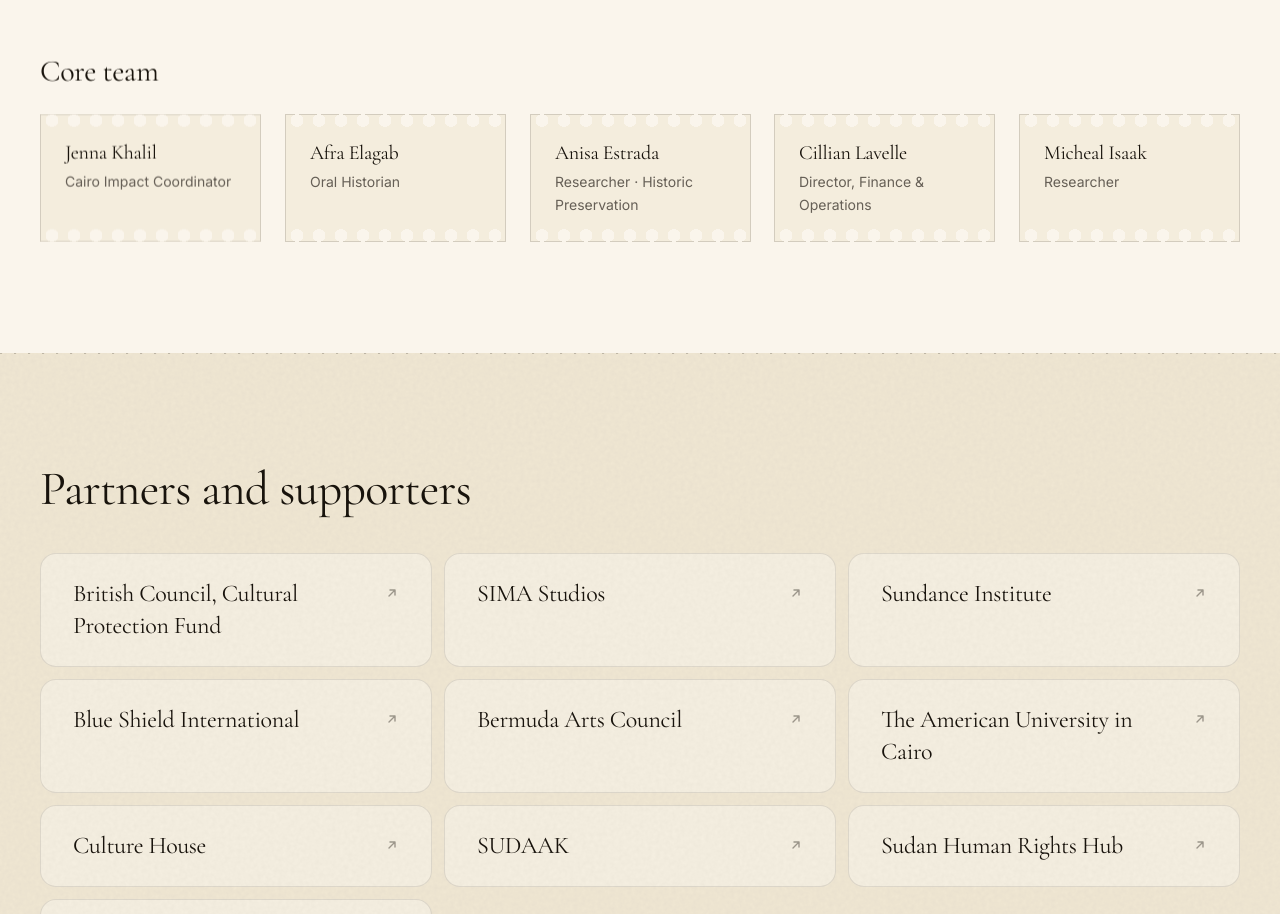
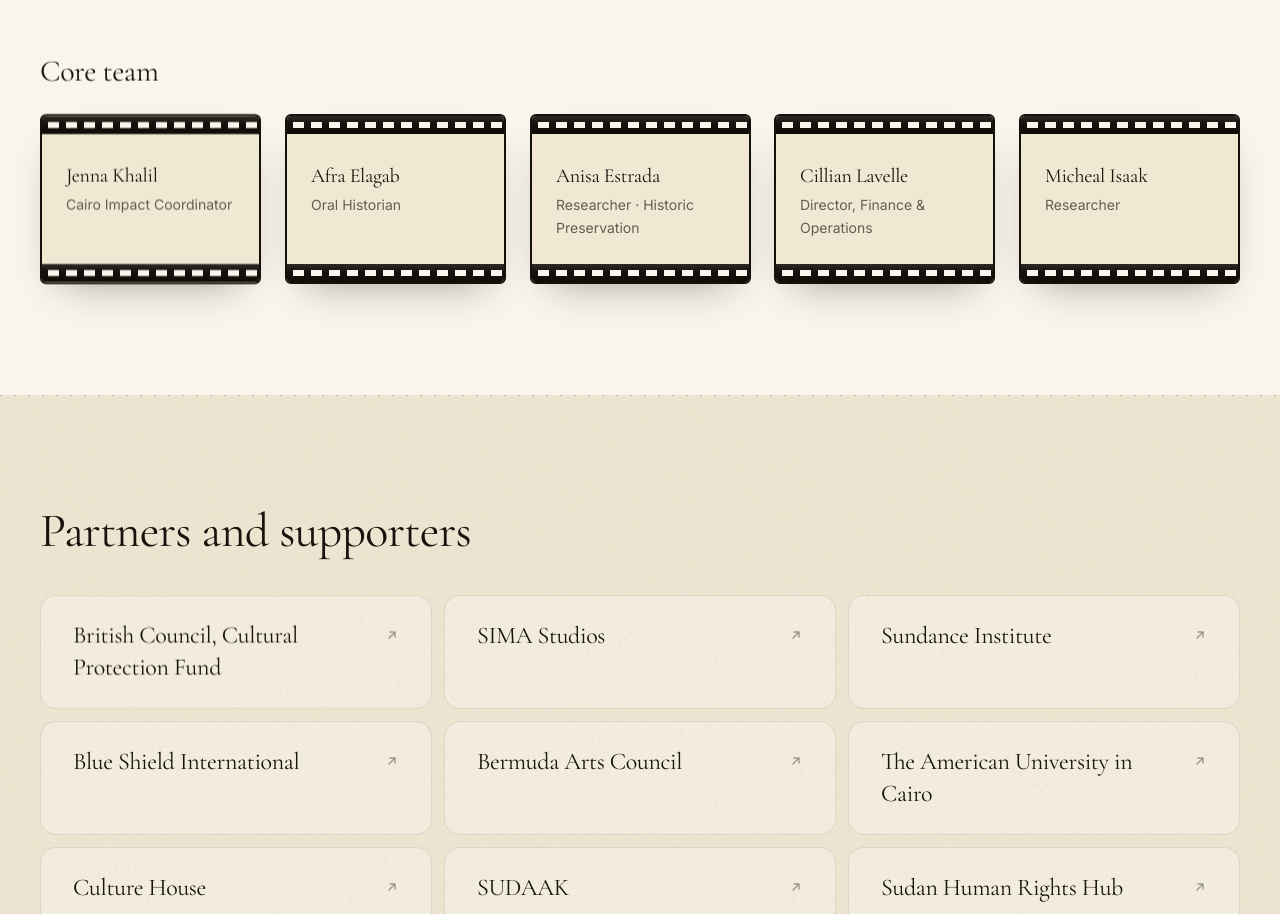
Before and after one commit to Returning-Sands/returning-sands, a Next.js app: page /about in a window 1280 px wide. Shown: the part 4301-5215 px from the top of the page. Built offline with nearby package versions, Linux system fonts and the light colour scheme.

Commit message:
style: Film frames without vignette, applied to Donate band and team cards

```diff
--- a/app/components/about/Team.tsx
+++ b/app/components/about/Team.tsx
@@ -37,15 +37,11 @@
           <Reveal as="h3" className="font-display text-3xl mb-6 reveal">{t.coreTeamHeading}</Reveal>
           <ul className="grid sm:grid-cols-3 lg:grid-cols-5 gap-6">
             {t.coreTeam.map((p, i) => (
-              <Reveal
-                as="li"
-                key={p.name}
-                className="perf border border-ink/15 p-6 bg-sand-100/60 reveal"
-                style={{ ["--perf-bg" as string]: "var(--sand-50)" }}
-                delay={i * 80}
-              >
-                <p className="font-display text-xl mb-1">{p.name}</p>
-                <p className="text-sm text-ink/65 leading-relaxed">{p.role}</p>
+              <Reveal as="li" key={p.name} className="film-frame film-frame-sm reveal" delay={i * 80}>
+                <div className="film-frame-inner">
+                  <p className="font-display text-xl mb-1">{p.name}</p>
+                  <p className="text-sm text-ink/65 leading-relaxed">{p.role}</p>
+                </div>
               </Reveal>
             ))}
           </ul>
--- a/app/components/home/DonateBand.tsx
+++ b/app/components/home/DonateBand.tsx
@@ -10,7 +10,8 @@
     <section className="bg-sand-50">
       <PerfSeam />
       <div className="mx-auto max-w-7xl px-6 sm:px-10 py-20 sm:py-24">
-        <Reveal className="reveal-lg perf bg-sand-100 p-8 sm:p-12 flex flex-col md:flex-row md:items-center md:justify-between gap-8">
+        <Reveal className="reveal-lg film-frame">
+          <div className="film-frame-inner flex flex-col md:flex-row md:items-center md:justify-between gap-8 sm:!px-12 sm:!py-10">
             <div className="max-w-2xl">
               <h2 className="font-display text-4xl sm:text-5xl leading-[0.98] text-ink">{t.heading}</h2>
               <p className="mt-4 text-lg text-ink/75 leading-relaxed">{t.body}</p>
@@ -19,6 +20,7 @@
               {t.button}
               <Arrow />
             </Link>
+          </div>
         </Reveal>
       </div>
     </section>
--- a/app/globals.css
+++ b/app/globals.css
@@ -441,17 +441,18 @@
   background-position: 8px 9px, 0 0;
   background-repeat: repeat-x, no-repeat;
 }
-/* Inner shading so the frame edges feel darker, like light falling off. */
 .film-frame > .film-frame-inner {
   position: relative;
-  box-shadow:
-    inset 0 30px 28px -20px rgba(21, 17, 12, 0.6),
-    inset 0 -30px 28px -20px rgba(21, 17, 12, 0.6);
   padding: 1.75rem 2rem 1.5rem;
 }
 @media (min-width: 640px) {
   .film-frame > .film-frame-inner { padding: 2rem 2.5rem 1.75rem; }
 }
+/* Compact variant for small cards (team). */
+.film-frame.film-frame-sm { padding-top: 26px; padding-bottom: 26px; }
+.film-frame.film-frame-sm::before,
+.film-frame.film-frame-sm::after { height: 18px; background-size: 18px 6px, 100% 100%; background-position: 6px 6px, 0 0; }
+.film-frame.film-frame-sm > .film-frame-inner { padding: 1.25rem 1.5rem 1rem; }
 /* Tiny frame number, like edge markings on a strip. */
 .film-frame > .film-frame-index {
   position: absolute;
```
Lines whose indentation alone changed are shown as unchanged.
